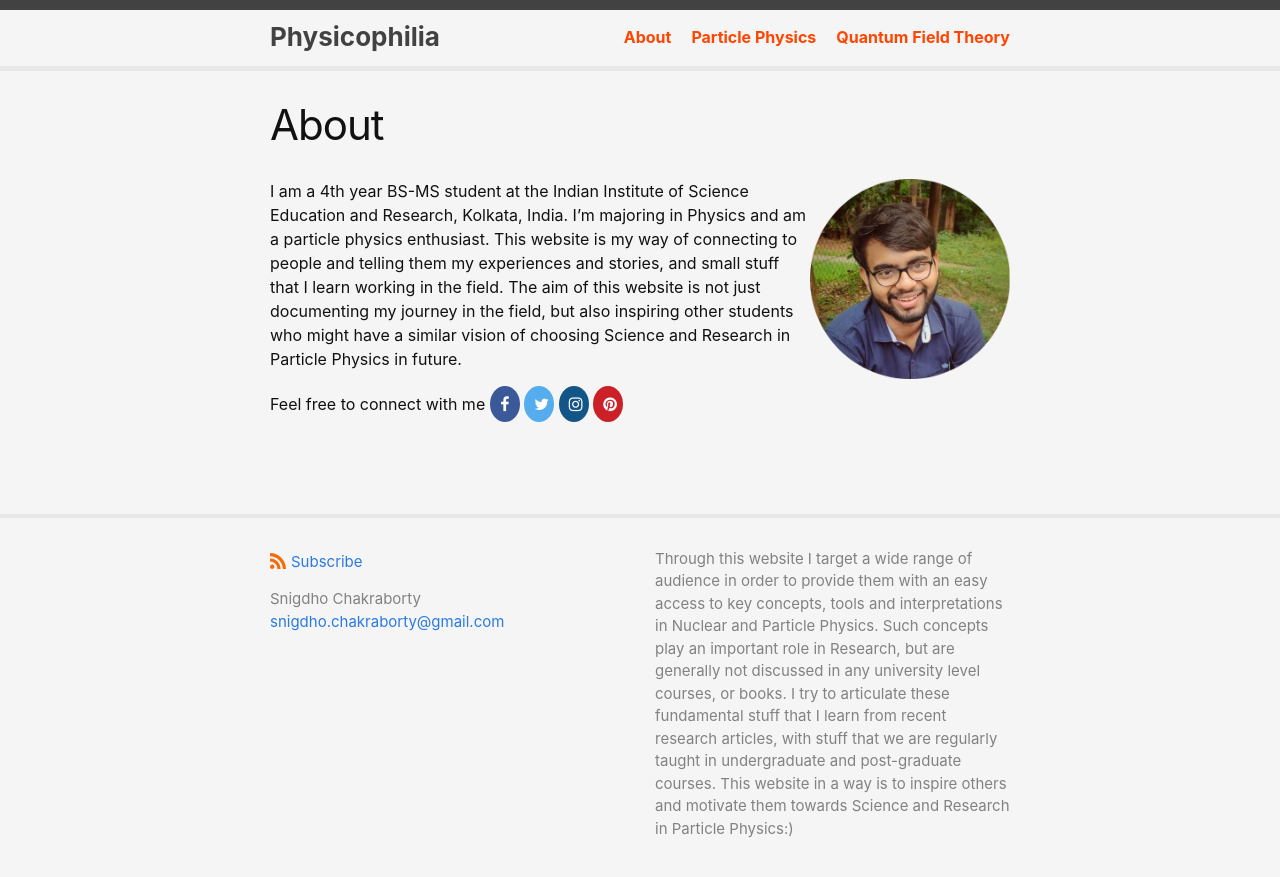
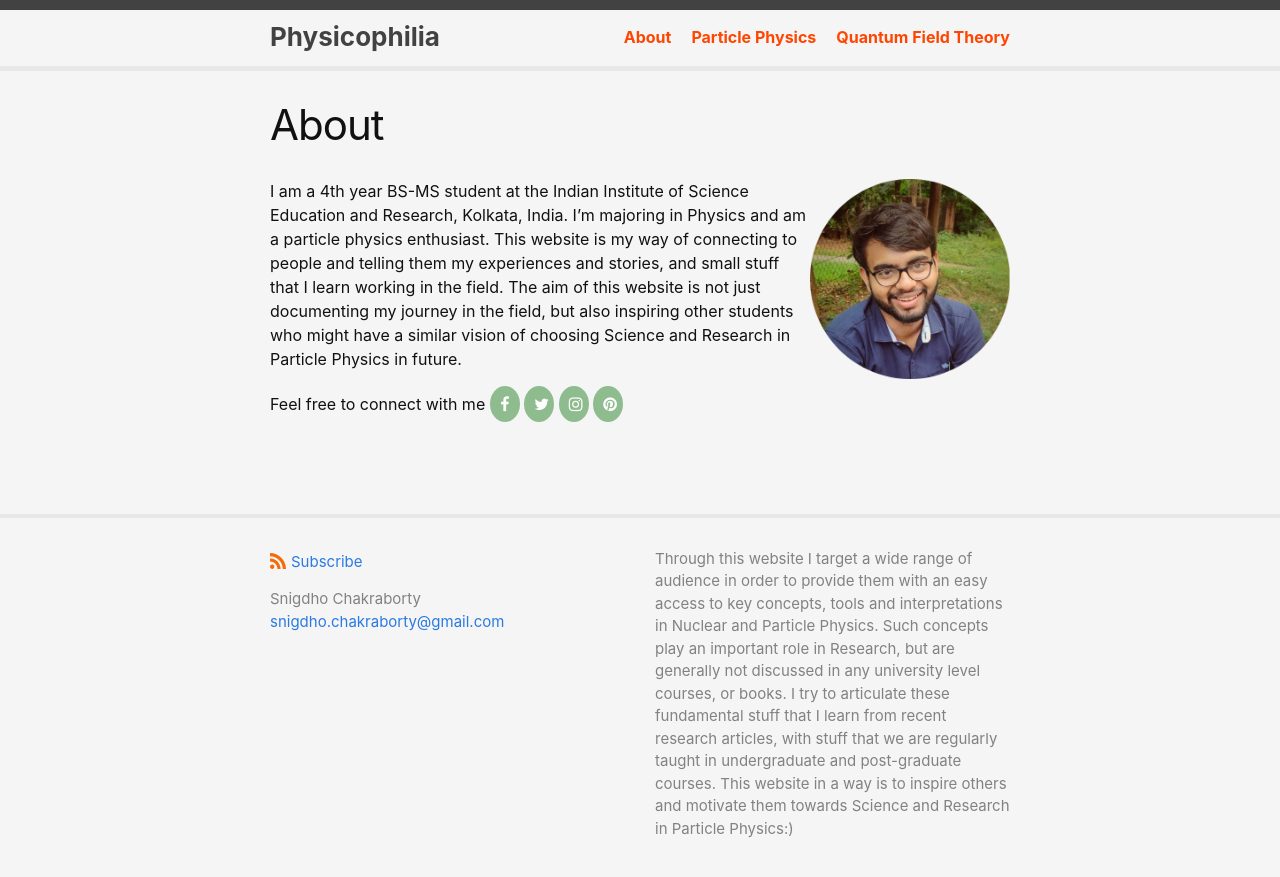
Before and after one commit to snigdhochakraborty/snigdhochakraborty.github.io, a Jekyll site: the page built from about.markdown, in a window 1280 px wide. Shown: the top 877 px of the page. Built offline with Jekyll 4.4.1, drawn with Linux system fonts in a browser that asks for light colours.

Commit message:
Update _base.scss

```diff
--- a/_sass/minima/_base.scss
+++ b/_sass/minima/_base.scss
@@ -316,12 +316,12 @@ table {
 }
 
 .fa-facebook {
- background: #3B5998;
+ background: DarkSeaGreen;
   color: white;
 }
 
 .fa-twitter {
-  background: #55ACEE;
+  background:  DarkSeaGreen;
   color: white;
 }
 
@@ -332,12 +332,12 @@ table {
 
 
 .fa-instagram {
-  background: #125688;
+  background: DarkSeaGreen;
   color: white;
 }
 
 .fa-pinterest {
-  background: #cb2027;
+  background:  DarkSeaGreen;
   color: white;
 }
 
```
